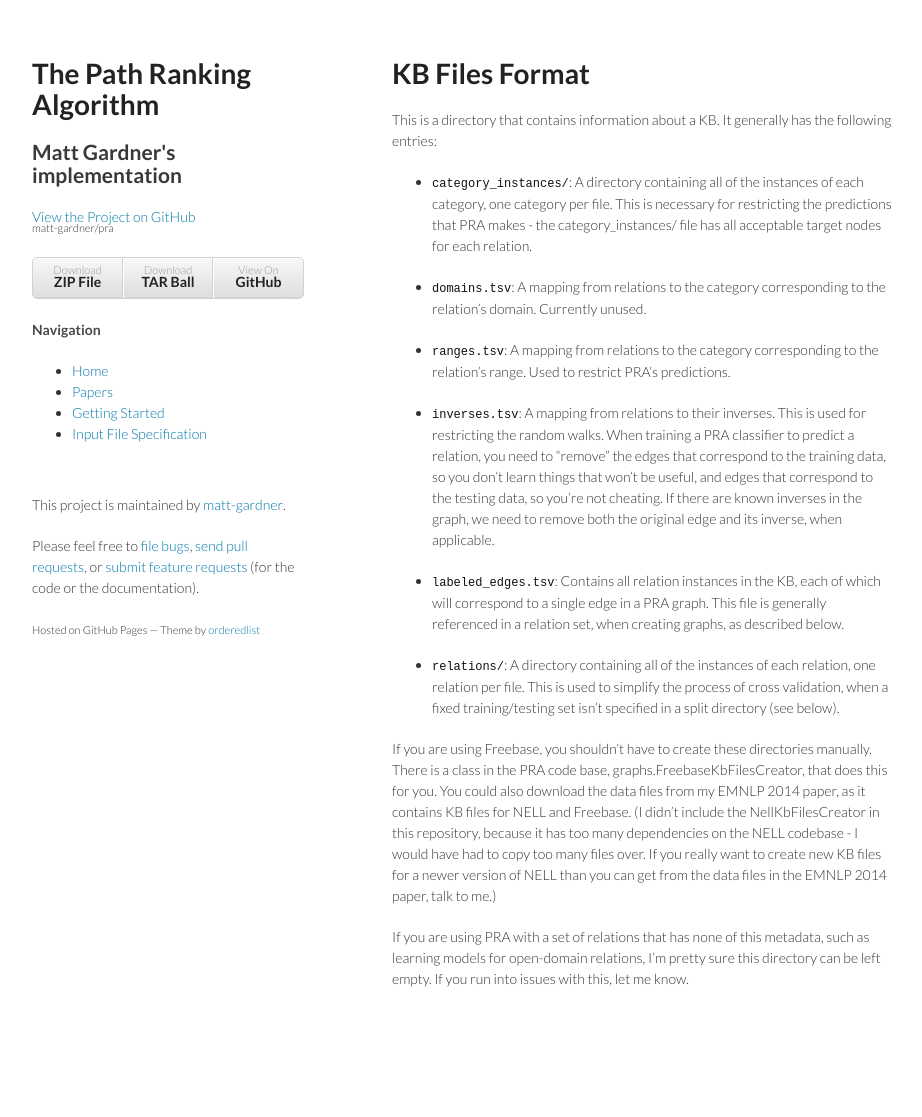
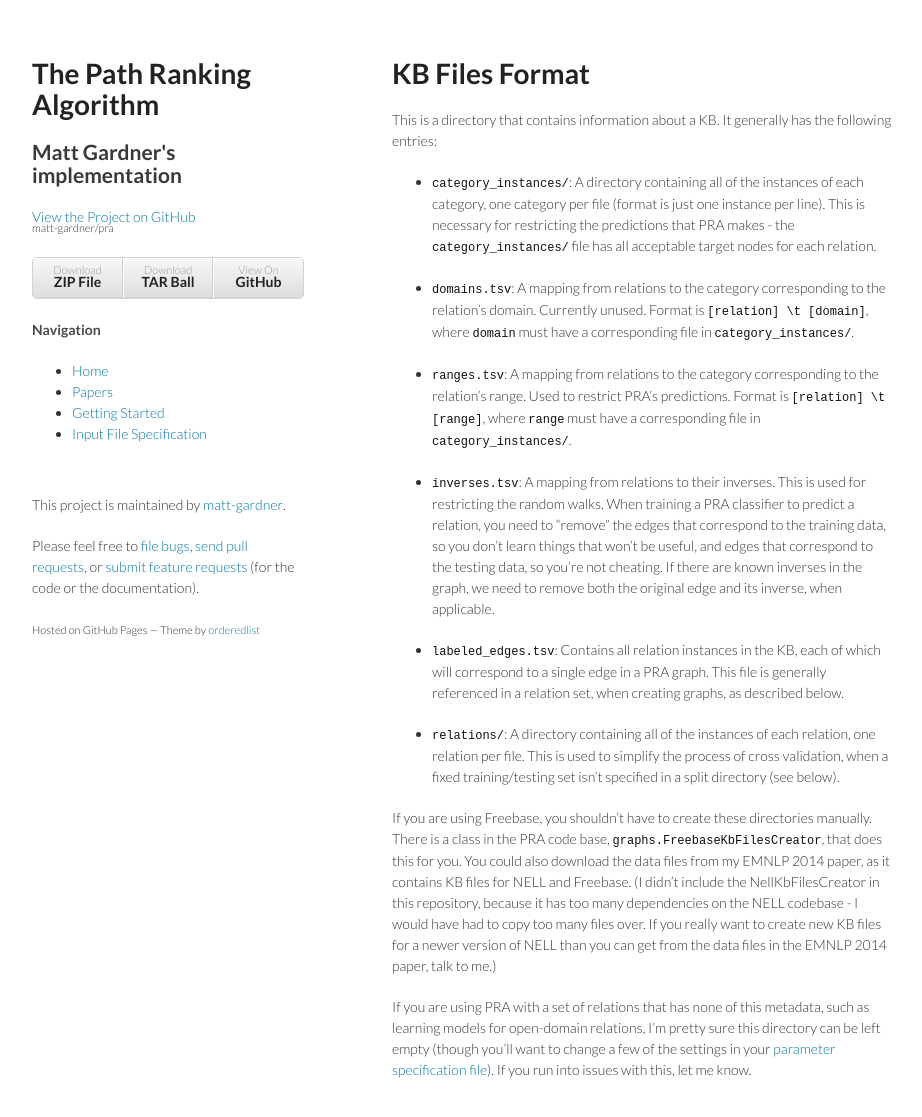
Before and after one commit to matt-gardner/pra, a Jekyll site: the page built from input/kb_files.md, in a window 1280 px wide and 1150 px high. Shown: the top 1117 px of the window, without its empty margins (178-1100 px from the left). Built offline with Jekyll 4.4.1, drawn with Linux system fonts in a browser that asks for light colours; Markdown is read by kramdown in place of the engine named in the settings.

Commit message:
Updated kb files documentation

```diff
--- a/input/kb_files.md
+++ b/input/kb_files.md
@@ -8,15 +8,18 @@ This is a directory that contains information about a KB.  It generally has the
 following entries:
 
 * `category_instances/`: A directory containing all of the instances of each
-  category, one category per file.  This is necessary for restricting the
-  predictions that PRA makes - the category_instances/ file has all acceptable
-  target nodes for each relation.
+  category, one category per file (format is just one instance per line).  This
+is necessary for restricting the predictions that PRA makes - the
+`category_instances/` file has all acceptable target nodes for each relation.
 
 * `domains.tsv`: A mapping from relations to the category corresponding to the
-  relation's domain.  Currently unused.
+  relation's domain.  Currently unused.  Format is `[relation] \t [domain]`,
+where `domain` must have a corresponding file in `category_instances/`.
 
 * `ranges.tsv`: A mapping from relations to the category corresponding to the
-  relation's range.  Used to restrict PRA's predictions.
+  relation's range.  Used to restrict PRA's predictions.  Format is `[relation]
+\t [range]`, where `range` must have a corresponding file in
+`category_instances/`.
 
 * `inverses.tsv`: A mapping from relations to their inverses.  This is used for
   restricting the random walks.  When training a PRA classifier to predict a
@@ -37,14 +40,16 @@ following entries:
 
 If you are using Freebase, you shouldn't have to create these directories
 manually.  There is a class in the PRA code base,
-graphs.FreebaseKbFilesCreator, that does this for you.  You could also download
-the data files from my EMNLP 2014 paper, as it contains KB files for NELL and
-Freebase.  (I didn't include the NellKbFilesCreator in this repository, because
-it has too many dependencies on the NELL codebase - I would have had to copy
-too many files over.  If you really want to create new KB files for a newer
-version of NELL than you can get from the data files in the EMNLP 2014 paper,
-talk to me.)
+`graphs.FreebaseKbFilesCreator`, that does this for you.  You could also
+download the data files from my EMNLP 2014 paper, as it contains KB files for
+NELL and Freebase.  (I didn't include the NellKbFilesCreator in this
+repository, because it has too many dependencies on the NELL codebase - I would
+have had to copy too many files over.  If you really want to create new KB
+files for a newer version of NELL than you can get from the data files in the
+EMNLP 2014 paper, talk to me.)
 
 If you are using PRA with a set of relations that has none of this metadata,
 such as learning models for open-domain relations, I'm pretty sure this
-directory can be left empty.  If you run into issues with this, let me know.
+directory can be left empty (though you'll want to change a few of the settings
+in your [parameter specification file]({{ site.baseurl }}/input/param_file)).
+If you run into issues with this, let me know.
```
